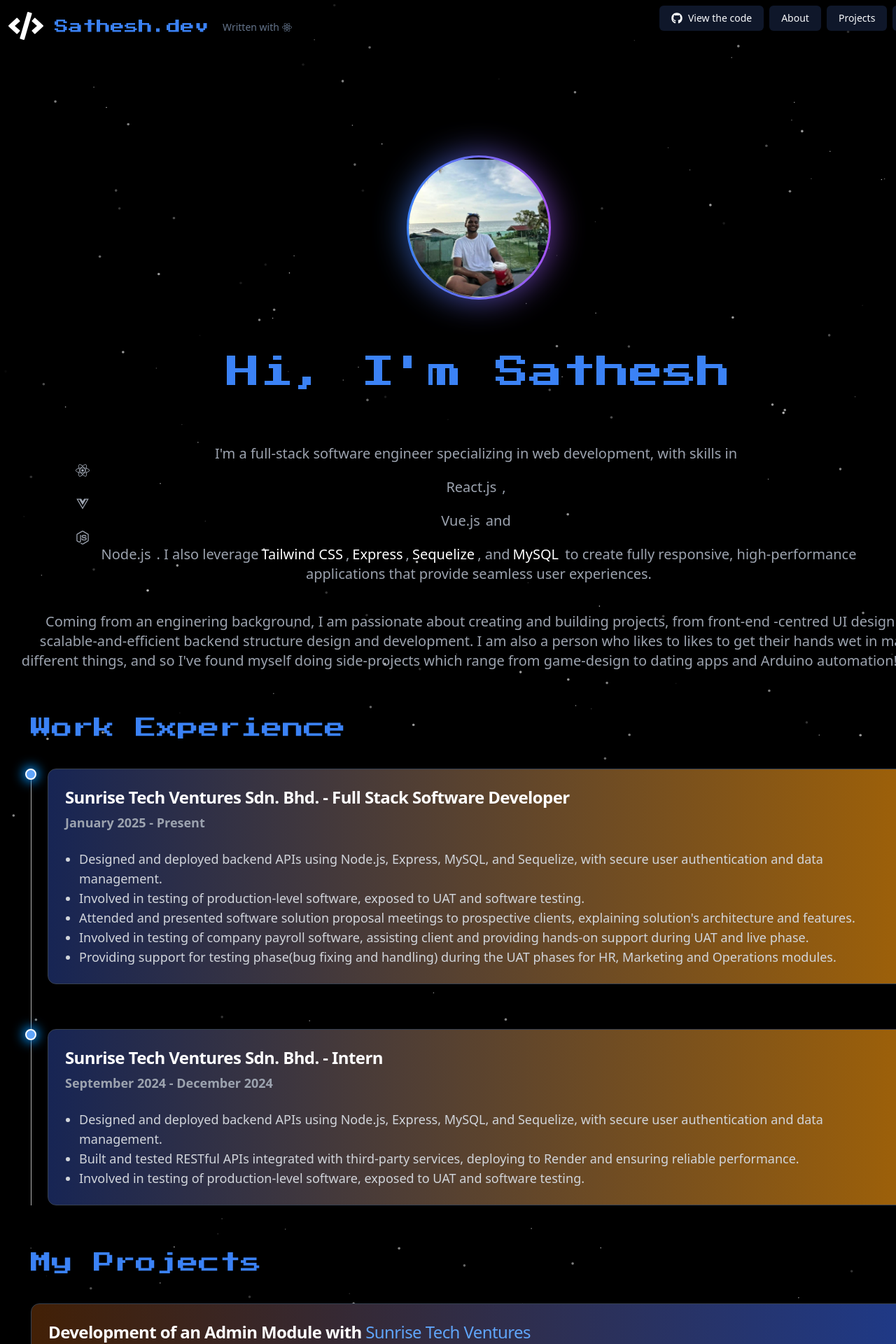
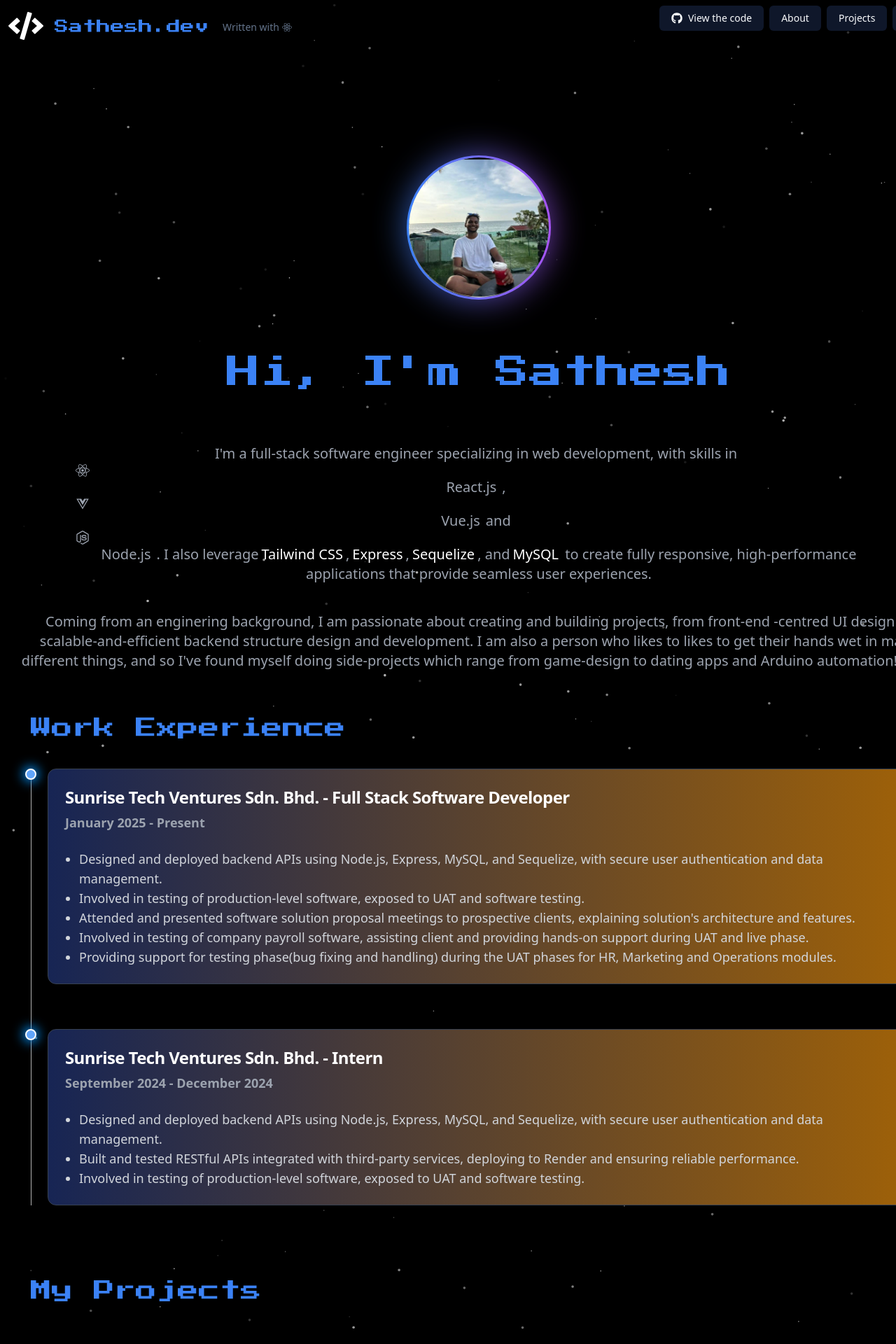
Before and after one commit to Prevsathesh3215/my-portfolio, a React (Vite) app: page / in a window 1280 px wide. Shown: the top 1920 px of the page at 70% size. Built offline with nearby package versions, Linux system fonts and the light colour scheme.

Commit message:
add some encrypt

```diff
--- a/src/components/EncryptText.tsx
+++ b/src/components/EncryptText.tsx
@@ -32,7 +32,7 @@ const EncryptText: React.FC<EncryptProps> = ({
   }, []);
 
   return (
-    <p className="mx-auto max-w-3xl py-10 text-left">
+    <p className="max-w-3xl py-10 text-left">
       <EncryptedText
         key={revealed ? "revealed" : "encrypted"}
         text={text}
--- a/src/components/ProjectList.tsx
+++ b/src/components/ProjectList.tsx
@@ -10,6 +10,7 @@ import { Badge } from "./ui/badge";
 import { Button } from "./ui/button";
 import { FaGithub } from "react-icons/fa";
 import { ProjectListProps } from "@/types";
+import EncryptText from "./EncryptText";
 
 export default function ProjectList({ data }: ProjectListProps) {
   {
@@ -18,8 +19,8 @@ export default function ProjectList({ data }: ProjectListProps) {
 
   return (
     <>
-      <div className="flex justify-left">
-        <h3 className="text-3xl text-blue-500 font-retro">{data.headTitle}</h3>
+      <div className="flex justify-start">
+        <EncryptText text={data.headTitle} revealedClassName="text-3xl text-blue-500 font-retro" encryptedClassName="text-3xl text-blue-500 font-retro" />
       </div>
 
       {data.items.map((project, index) => (
```
